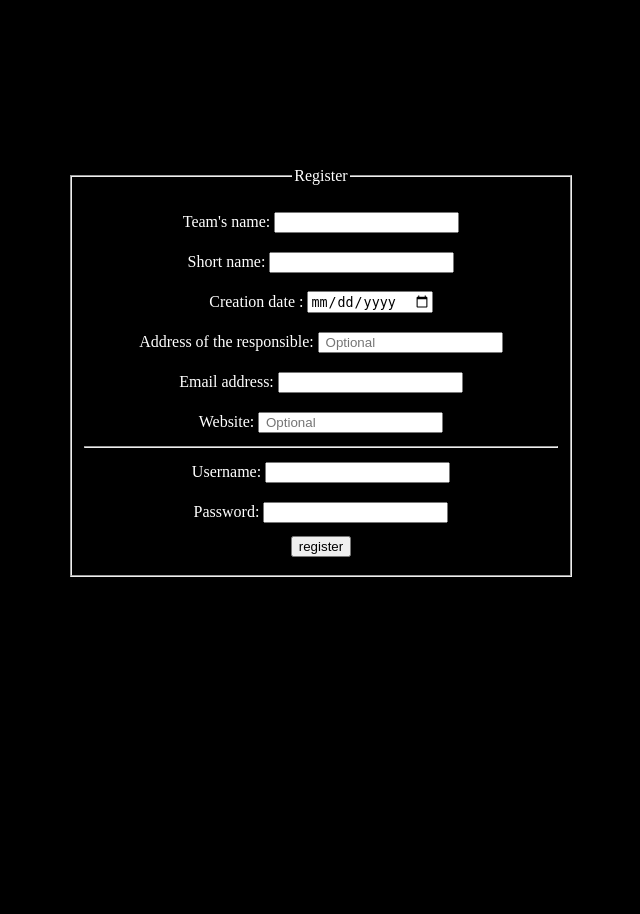
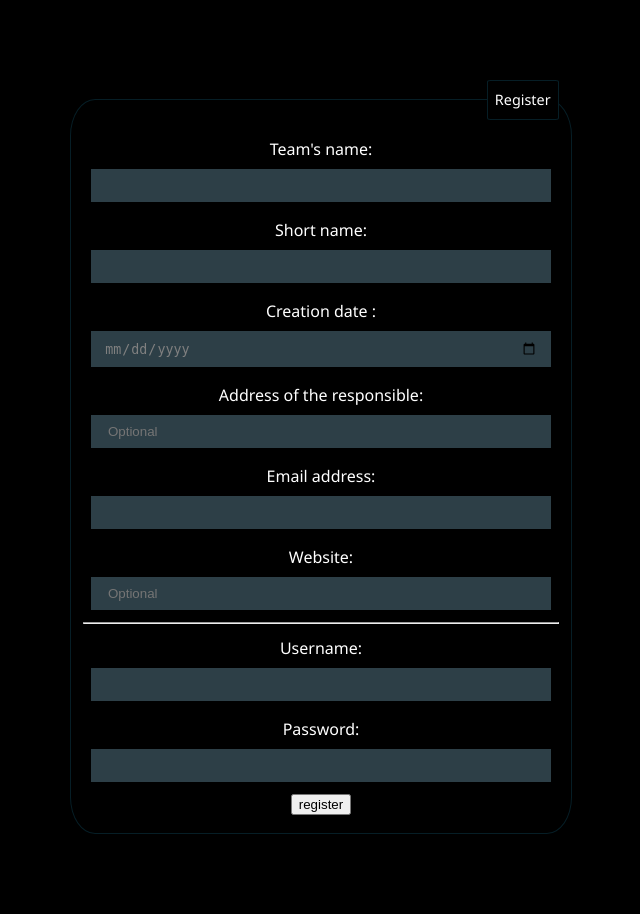
Before and after one commit to MariandreaMV/proyecto-2-droma, a PHP site: page /php/auth/register.php in a window 1280 px wide. Shown: the whole page, without its empty margins (319-959 px from the left). Before the commit the page ends 577 px from the top, so only its background shows below. Run offline with PHP 8.4, Linux system fonts and the light colour scheme.

Commit message:
Many new css lines

```diff
--- a/css/style.css
+++ b/css/style.css
@@ -1,35 +1,27 @@
+body, legend, label{
+    color: white;
+    background-color: black;
+    font-family: "Segoe UI", Arial, sans-serif;
+}
 
-body,legend,label{
-    color: white;
-   background-color: black;
+a {
+    text-decoration: none;
+    color: white
 }
 
 .content  {
-
     text-align: center;
 }
 
 .container {
-    margin: 10em auto;
+    margin: 5em auto;
     line-height: 2em;
     width: 40%;
-
-
-}
-
-.table-container {
-/*    width: 100%;
-    margin: 0 auto;*/
 }
 
 .separator {
     display: block;
     margin: .5em
-}
-
-.button-align {
-    /*margin-left: 8em*/
-    /*width: 5%*/
 }
 
 .button {
@@ -44,22 +36,33 @@ body,legend,label{
     font-family: Helvetica
 }
 
-/*
-    Table Borders
-*/
+.btn {
+    background-color: #13262d!important;
+    border: none;
+    color: white;
+    padding: 4px 8px;
+    text-align: center;
+    text-decoration: none;
+    display: inline-block;
+    font-size: 16px;
+    font-family: Helvetica;
+    border-radius: 5px;
+    -webkit-transition-duration: 0.4s;
+    transition-duration: 0.4s
+}
 
 .table {
     margin: 0 auto;
-    max-width:100%;
-    margin-bottom:20px
+    max-width: 100%;
+    margin-bottom: 20px
 }
 
 .table>tbody>tr>td,
 .table>tbody>tr>th {
-    padding:8px;
-    line-height:1.42857143;
-    vertical-align:top;
-    border-top:1px solid #ddd
+    padding: 8px;
+    line-height: 1.42857143;
+    vertical-align: top;
+    border-top: 1px solid #ddd
 }
 
 #table-custom {
@@ -70,22 +73,122 @@ body,legend,label{
 }
 
 #table-custom td, #table-custom th {
-    border: 1px solid #ddd;
+    border: 1px solid #192428;
     padding: 8px
 }
 
 #table-custom tr:nth-child(even) {
-    background-color: #f2f2f2
+    background-color: #2d3f47
 }
 
 #table-custom tr:hover {
-    background-color: #ddd
+    background-color: gray
 }
 
 #table-custom th {
     padding-top: 12px;
     padding-bottom: 12px;
     text-align: left;
-    background-color: #990099;
+    background-color: #061e26;
     color: white
 }
+
+input[type=text], input[type=email], input[type=date], input[type=password], input[type=number] {
+    width: 100%;
+    padding: 6px 10px;
+    margin: 4px 0;
+    box-sizing: border-box;
+    background-color: #2d3f47;
+    border: 3px solid #2d3f47;
+    color: gray
+}
+
+input[type=text]:hover, input[type=email]:hover, input[type=date]:hover, input[type=password]:hover, input[type=password]:hover {
+    border: 3px solid #555
+}
+
+.btn-web {
+    background-color: #2d3f47;
+    -webkit-transition-duration: 0.4s;
+    transition-duration: 0.4s
+}
+
+.btn-web:hover  {
+    background-color: #192428;
+    color: white
+}
+
+select {
+    width: 100%;
+    color: gray;
+    border: 1px solid #111;
+    background: transparent;
+    padding: 5px 35px 5px 5px;
+    font-size: 16px;
+    border: 1px solid #ccc;
+    background-color: #2d3f47
+}
+
+select::-ms-expand {
+    display: none
+}
+
+@media screen and (min-width:0\0) {
+    select {
+        background: none\9;
+        padding: 5px\9;
+    }
+}
+
+fieldset {
+    border: 1px solid #061e26;
+    border-radius: 5%
+}
+
+legend {
+    padding: 0.2em 0.5em;
+    border: 1px solid #061e26;
+    border-radius: 5%;
+    color: white;
+    font-size: 90%;
+    text-align: right
+}
+
+.logout {
+    margin: 2em
+}
+
+.credits {
+    color: gray;
+    font-size: .5em;
+    line-height: 150%;
+    display: block
+}
+
+.user {
+    padding-left: 2em
+}
+
+.user:hover {
+    color: darkgray
+}
+
+h3:hover {
+    color: darkgray
+}
+
+footer .credits {
+    float: left!important
+}
+
+.success, .failure {
+    text-align: center
+}
+
+.success {
+    color: #2ECC40
+}
+
+.failure {
+    color: #FF4136
+}
```
Also changed, not shown: css/main.css (line endings or trailing spaces).
